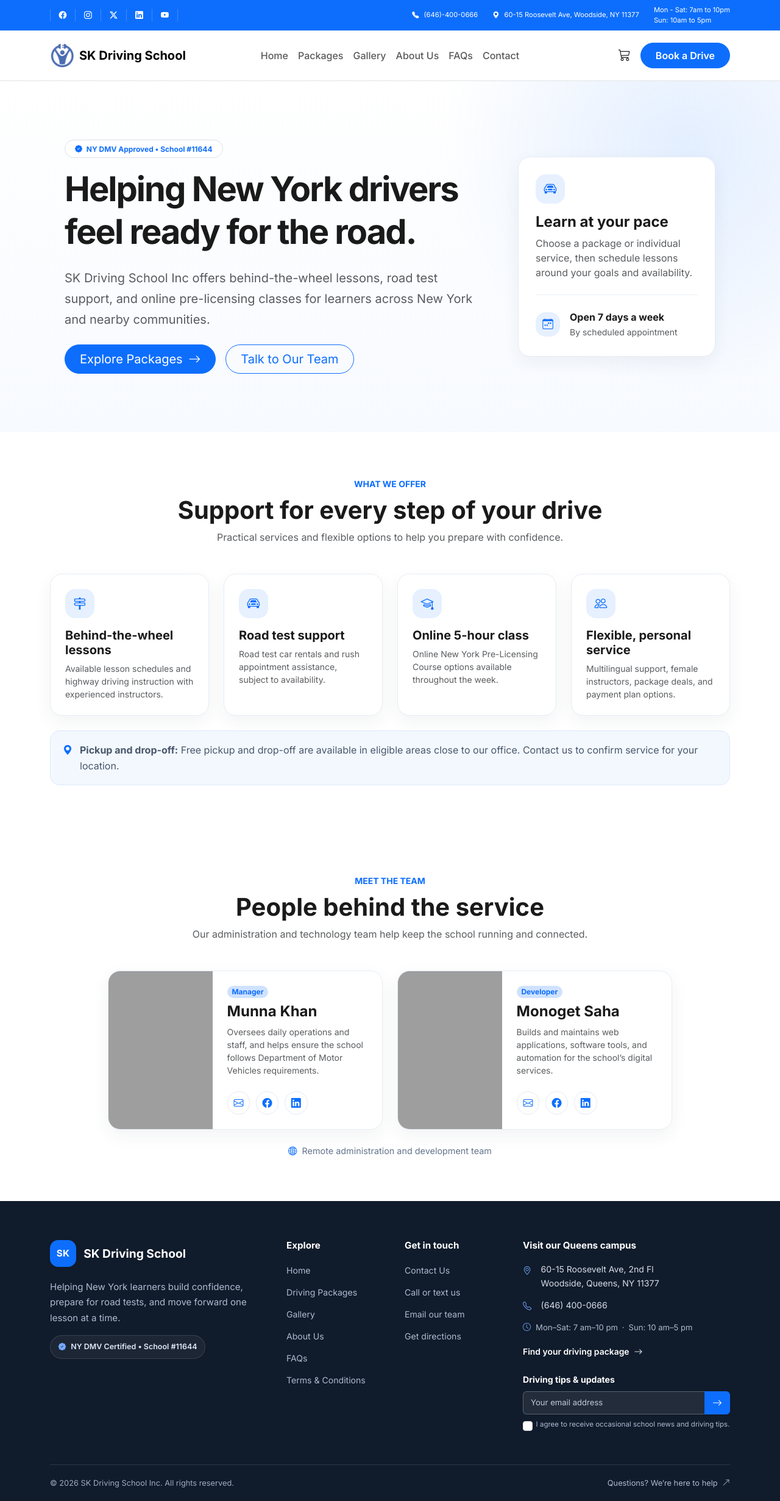
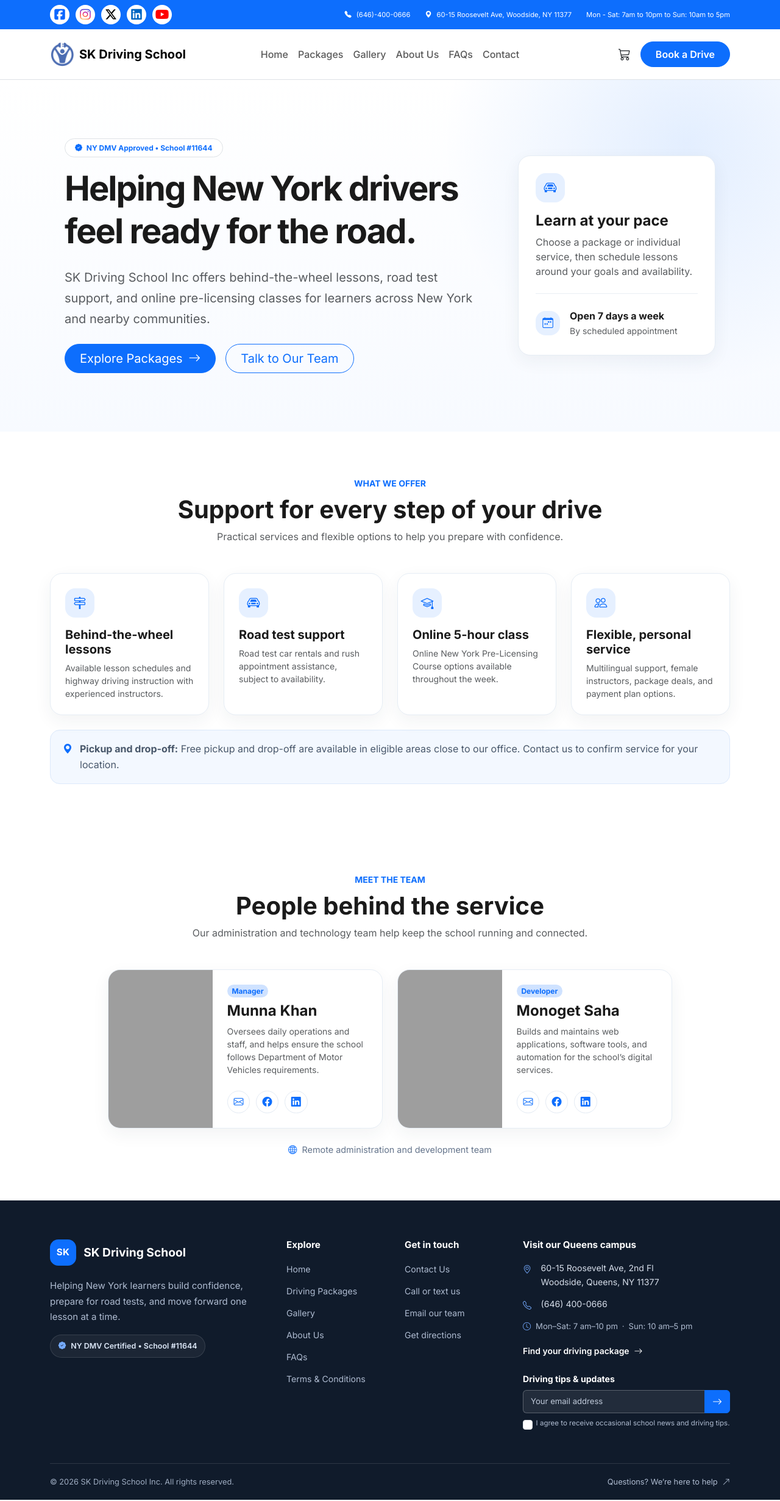
Before and after one commit to Tanvir-Ahmed-Apu/sk-driving-school, a PHP site: page /about.php in a window 1280 px wide. Shown: the whole page at 61% size. Run offline with PHP 8.4, Linux system fonts and the light colour scheme; some libraries are stand-ins or nearby versions; grey boxes are pictures that could not be loaded.

```diff
--- a/assets/css/partials/01-layout.css
+++ b/assets/css/partials/01-layout.css
@@ -996,18 +996,53 @@
     color: inherit;
     text-decoration: none;
 }
-.topbar-social a {
+.topbar-social {
+    gap: 0.5rem;
+}
+.topbar-social-icon {
     display: inline-flex;
     align-items: center;
     justify-content: center;
-    width: 42px;
-    min-height: 20px;
-    border-right: 1px solid rgba(255, 255, 255, 0.2);
+    width: 1.25rem;
+    height: 1.25rem;
+    font-size: 1rem;
+    line-height: 1;
 }
-.topbar-social a:first-child {
-    border-left: 1px solid rgba(255, 255, 255, 0.2);
+
+.topbar-social {
+  display: flex;
+  gap: 10px;
+  align-items: center;
 }
-.topbar-info a,
+
+.topbar-social a {
+  display: inline-flex;
+  align-items: center;
+  justify-content: center;
+  width: 32px;
+  height: 32px;
+  background-color: #ffffff;
+  border-radius: 50%;
+  text-decoration: none;
+  transition: transform 0.2s ease;
+}
+
+.topbar-social a:hover {
+  transform: translateY(-2px);
+}
+
+.topbar-social i {
+    font-size: 20px; /* Adjust to fit 40px box */
+    color: inherit;
+}
+
+.instagram-color{
+  background: radial-gradient(circle at 30% 107%, #fdf497 0%, #fdf497 5%, #fd5949 45%, #d6249f 60%, #285AEB 90%);
+  -webkit-background-clip: text;
+  background-clip: text;
+  -webkit-text-fill-color: transparent;
+}
+
 .topbar-info span {
     white-space: nowrap;
 }
@@ -1046,12 +1081,6 @@
     }
     .topbar-social {
         border-bottom: 1px solid #e5e5e5;
-    }
-    .topbar-social a {
-        border-color: #e5e5e5;
-    }
-    .topbar-social a:first-child {
-        border-left-color: #e5e5e5;
     }
     .topbar-info {
         align-items: stretch !important;
@@ -1137,7 +1166,6 @@ main {
 
 .btn,
 .navbar .nav-link,
-.topbar-social a,
 .footer-links a,
 .footer-contact-link,
 .footer-bottom-link,
@@ -1175,10 +1203,6 @@ main {
 .navbar .nav-link.active::after,
 .navbar .nav-link[aria-current="page"]::after {
     transform: scaleX(1);
-}
-
-.topbar-social a {
-    transition: background-color 0.18s ease, color 0.18s ease;
 }
 
 .home-feature-card,
@@ -1252,10 +1276,6 @@ main {
         transform: scaleX(1);
     }
 
-    .topbar-social a:hover {
-        background: rgba(255, 255, 255, 0.12);
-    }
-
     .home-feature-card:hover,
     .home-package-card:hover,
     .card:hover,
--- a/includes/header.php
+++ b/includes/header.php
@@ -32,6 +32,8 @@ $pageTitle = $pageTitle ?? 'SK Driving School - Drive Smart';
         rel="stylesheet"
     >
 
+    <link rel="stylesheet" href="https://cdnjs.cloudflare.com/ajax/libs/font-awesome/6.6.0/css/all.min.css">
+
     <!-- Custom CSS -->
     <link rel="stylesheet" href="assets/css/style.css">
 </head>
--- a/includes/topbar.php
+++ b/includes/topbar.php
@@ -2,13 +2,15 @@
     <div class="container d-flex flex-column flex-lg-row align-items-center justify-content-between gap-2">
 
 
-        <div class="topbar-social d-flex align-items-center justify-content-center" aria-label="Social media">
-            <a href="#" aria-label="Facebook"><i class="bi bi-facebook"></i></a>
-            <a href="#" aria-label="Instagram"><i class="bi bi-instagram"></i></a>
-            <a href="#" aria-label="Twitter"><i class="bi bi-twitter-x"></i></a>
-            <a href="#" aria-label="LinkedIn"><i class="bi bi-linkedin"></i></a>
-            <a href="#" aria-label="YouTube"><i class="bi bi-youtube"></i></a>
+
+        <div class="topbar-social">
+            <a href="#"><i class="fa-brands fa-square-facebook" style="color: rgb(8, 102, 255);"></i></a>
+            <a href="#"><i class="fa-brands fa-instagram instagram-color"></i></a>
+            <a href="#"><i class="fa-brands fa-x-twitter" style="color: rgb(0, 0, 0);"></i></a>
+            <a href="#"><i class="fa-brands fa-linkedin" style="color: rgb(0, 102, 194);"></i></a>
+            <a href="#"><i class="fa-brands fa-youtube" style="color: rgb(255, 0, 0);"></i></a>
         </div>
+
 
 
         <div class="topbar-info d-flex flex-column flex-lg-row align-items-center gap-2 gap-lg-4 small">
@@ -18,13 +20,13 @@
             </a>
 
             <a href="https://maps.google.com/?q=60-15+Roosevelt+Ave,+2nd+floor,+Woodside,+Queens,+New+York+11377"
-               target="_blank" rel="noopener noreferrer">
+                target="_blank" rel="noopener noreferrer">
                 <i class="bi bi-geo-alt-fill me-2"></i>60-15 Roosevelt Ave, Woodside, NY 11377
             </a>
 
             <div class="topbar-hours d-flex flex-column align-items-center align-items-lg-start">
-                <span><i class="bi bi-clock-fill me-2 d-lg-none"></i>Mon - Sat: 7am to 10pm</span>
-                <span>Sun: 10am to 5pm</span>
+                <span><i class="bi bi-clock-fill me-2 d-lg-none"></i>Mon - Sat: 7am to 10pm to Sun: 10am to 5pm</span>
+                <span></span>
             </div>
 
         </div>
--- a/note.txt
+++ /dev/null
@@ -1,4 +0,0 @@
-.htaccess used for routing
-bootstraps offline
-social media icon - original logo
-homepage - header bussiness time
```
Also changed, not shown: router.php (added, +41 -0 lines), assets/images/facebook.svg (added), assets/images/instagram.svg (added), assets/images/linkedIn.svg (added), assets/images/x.jpg (added), assets/images/youtube.png (added).
